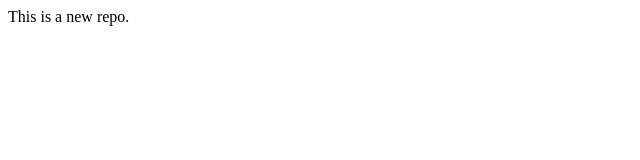
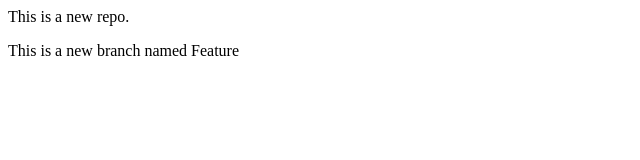
Before and after one commit to ChandreshAlwala/localrepo, a plain HTML site: page index.html in a window 1280 px wide. Shown: the whole page, without its empty margins (0-640 px from the left). Drawn offline with Linux system fonts and the light colour scheme.

Commit message:
Add new feature

```diff
--- a/index.html
+++ b/index.html
@@ -1 +1,2 @@
 <p>This is a new repo.</p>
+<p>This is a new branch named Feature</p>
```
